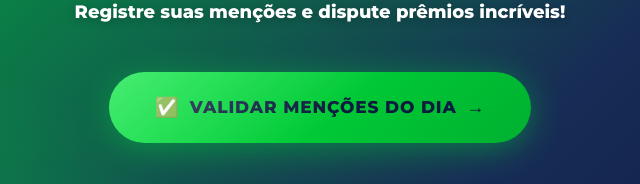
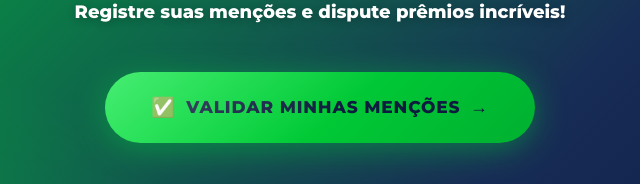
Before and after one commit to H4zzard/marque-e-ganhe, a plain HTML site: page index.html in a window 1280 px wide. Shown: the part 903-1087 px from the top of the page, 320-960 px from the left. Drawn offline with Linux system fonts and the light colour scheme.

Commit message:
Update button text to 'Validar minhas menções'

```diff
--- a/index.html
+++ b/index.html
@@ -141,7 +141,7 @@
         id="ctaHero"
       >
         <span class="cta-icon">✅</span>
-        Validar menções do dia
+        Validar minhas menções
         <span class="cta-arrow">→</span>
       </a>
 
@@ -340,7 +340,7 @@
           id="ctaBottom"
         >
           <span class="cta-icon">✅</span>
-          Validar menções do dia
+          Validar minhas menções
           <span class="cta-arrow">→</span>
         </a>
       </div>
```
